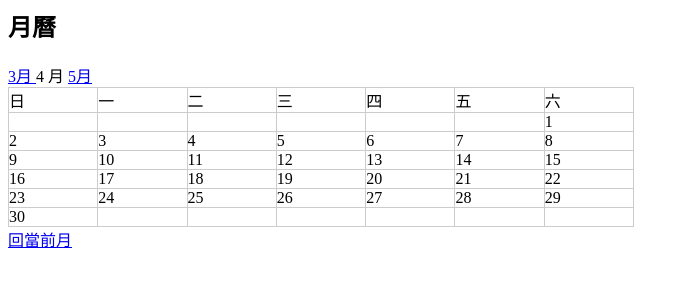
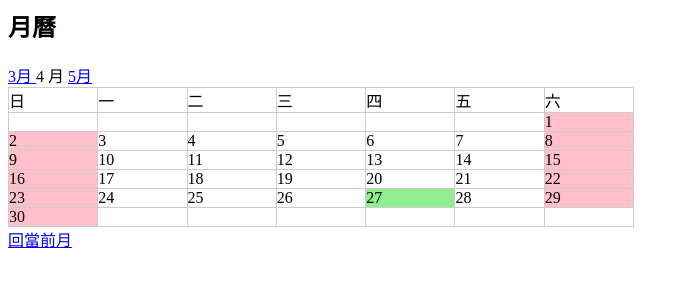
Before and after one commit to goestin820/PHP-class, a PHP site: page /calendar.php in a window 1280 px wide. Shown: the top 300 px of the page, without its empty margins (0-689 px from the left). Run offline with PHP 8.4, Linux system fonts and the light colour scheme.

Commit message:
0427更新calendar註解+CSS程式碼

```diff
--- a/php/calendar.php
+++ b/php/calendar.php
@@ -82,7 +82,7 @@ if ($month == 12) {
     <?php
     for ($i = 0; $i < count($days); $i++) {
         $today = date("Y-n-j");
-        $d = ($days[$i] != '&nbsp;') ? explode('-', $days[$i])[2] : '&nbsp;';
+        $d = ($days[$i] != '&nbsp;') ? explode('-', $days[$i])[2] : '&nbsp;'; //explode ( $delimiter , $string)[索引2]
 
         if ($today == $days[$i]) {
             if (isset($holiday[$days[$i]])) {
--- a/php/style.css
+++ b/php/style.css
@@ -27,5 +27,8 @@ td {
 }
 
 .today{
-
+    background: lightgreen;
 }
+.weekend{
+    background-color: pink ;
+}
```
